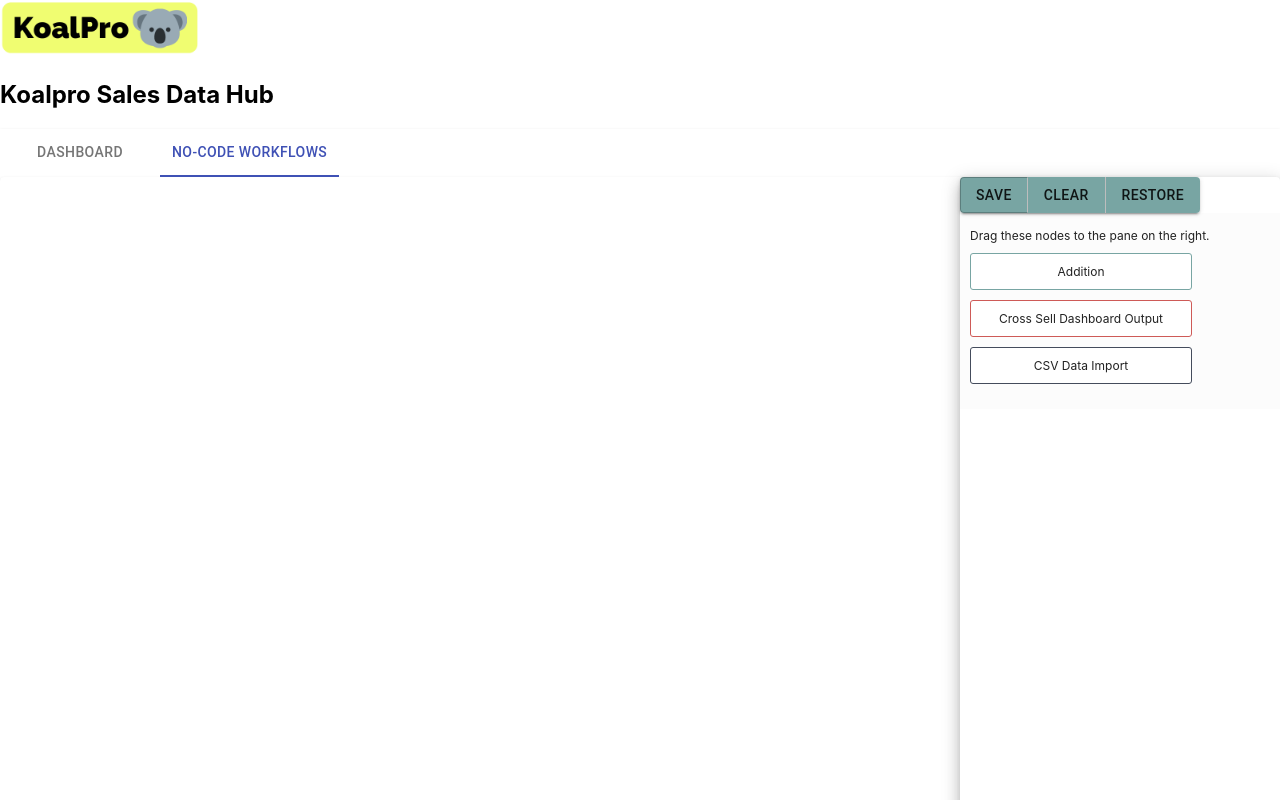
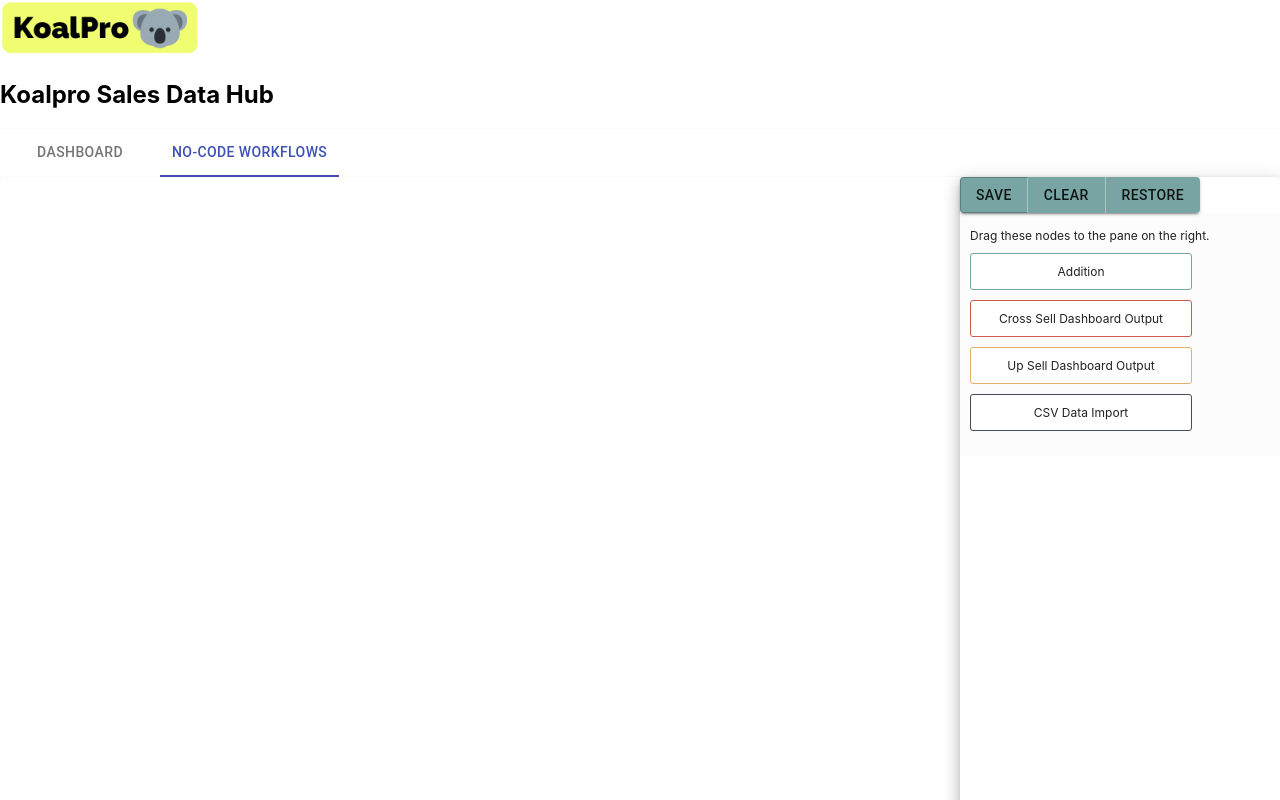
Before and after one commit to gmaruzhenko/koalpro, a React (Create React App) app in the folder frontend/: page / in a window 1280 px wide. Both pictures are taken after a click on the tab "NO-CODE WORKFLOWS". Shown: the top 800 px of the page. Built offline with nearby package versions, Linux system fonts and the light colour scheme; no server answers.

Commit message:
added upsell node as up_sell_output_node

```diff
--- a/frontend/src/components/DnDFlow.js
+++ b/frontend/src/components/DnDFlow.js
@@ -18,6 +18,7 @@ import CsvDataImportNode from "./nodes/CsvDataImportNode";
 import ButtonGroup from "@material-ui/core/ButtonGroup";
 import Paper from "@material-ui/core/Paper";
 import Grid from "@material-ui/core/Grid";
+import UpSellOutputNode from "./nodes/UpSellOutputNode";
 
 const navy_color = '#444c5c';
 const ocean_color = '#78a5a3';
@@ -52,6 +53,7 @@ const RestoreButton = styled(Button)(({theme}) => ({
 
 //TODO decide on formal of config
 function flow_elements_to_config(elements) {
+    console.log(elements);
     elements.forEach(function (node, index, myArray) {
         if (node.type === undefined) {
             node.type = 'connection'
@@ -159,6 +161,7 @@ const DnDFlow = () => {
     const nodeTypes = {
         addition: AdditionNode,
         cross_sell_output: CrossSellOutputNode,
+        up_sell_output: UpSellOutputNode,
         csv_data_import: CsvDataImportNode
 
     };
--- a/frontend/src/components/Sidebar.js
+++ b/frontend/src/components/Sidebar.js
@@ -19,6 +19,9 @@ export default () => {
             <div className="cross-sell-output-node" onDragStart={(event) => onDragStart(event, 'cross_sell_output')} draggable>
                 Cross Sell Dashboard Output
             </div>
+            <div className="up-sell-output-node" onDragStart={(event) => onDragStart(event, 'up_sell_output')} draggable>
+                Up Sell Dashboard Output
+            </div>
             <div className="csv-data-import-node" onDragStart={(event) => onDragStart(event, 'csv_data_import')} draggable>
                 CSV Data Import
             </div>
--- /dev/null
+++ b/frontend/src/components/nodes/UpSellOutputNode.js
@@ -0,0 +1,15 @@
+import React from 'react';
+import  { Handle, Position } from 'react-flow-renderer';
+import '../../css/custom_nodes.css'
+
+
+const UpSellOutputNode = () => {
+    return (
+        <div className="up-sell-output-node">
+            <Handle type="target" position={Position.Left} style={{  top: '50%',borderRadius: 0 }} />
+            <div>Up Sell Dashboard Output</div>
+        </div>
+    );
+};
+
+export default UpSellOutputNode;
--- a/frontend/src/css/custom_nodes.css
+++ b/frontend/src/css/custom_nodes.css
@@ -10,7 +10,7 @@
 .react-flow__node {
     cursor: grab;
 }
-.addition-node, .csv-data-import-node, .cross-sell-output-node {
+.addition-node, .csv-data-import-node, .cross-sell-output-node, .up-sell-output-node {
     padding: 10px;
     border-radius: 3px;
     width: 200px;
@@ -20,7 +20,7 @@
     border-width: 1px;
     border-style: solid;
 }
-.addition-node.selectable:hover, .csv-data-import-node.selectable:hover, .cross-sell-output-node.selectable:hover {
+.addition-node.selectable:hover, .csv-data-import-node.selectable:hover, .cross-sell-output-node.selectable:hover,.up-sell-output-node.selectable:hover  {
     box-shadow: 0 1px 4px 1px rgba(0, 0, 0, 0.08);
 }
 
@@ -63,3 +63,14 @@
 .cross-sell-output-node .react-flow__handle {
     background: var(--redpunch);
 }
+
+.up-sell-output-node {
+    background: var(--whitebackground);
+    border-color: var(--warmorange);
+}
+.up-sell-output-node.selected, .up-sell-output-node.selected:hover {
+    box-shadow: 0 0 0 0.5px var(--warmorange);
+}
+.up-sell-output-node .react-flow__handle {
+    background: var(--warmorange);
+}
```
